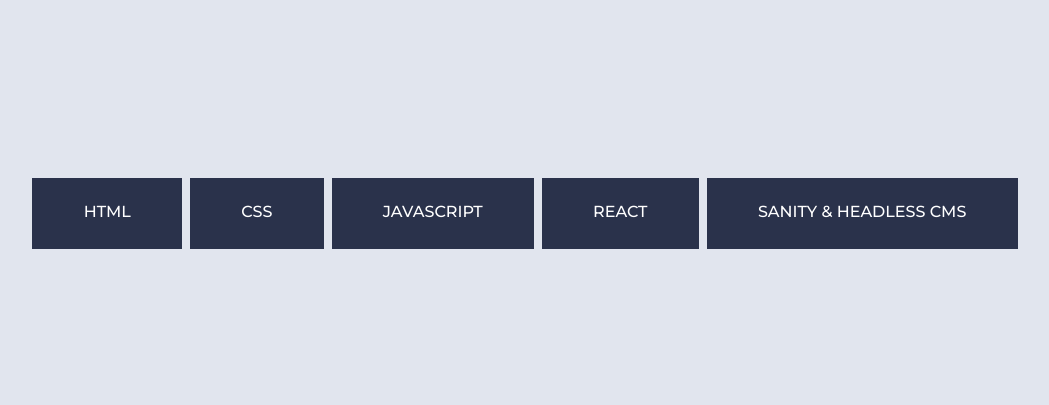
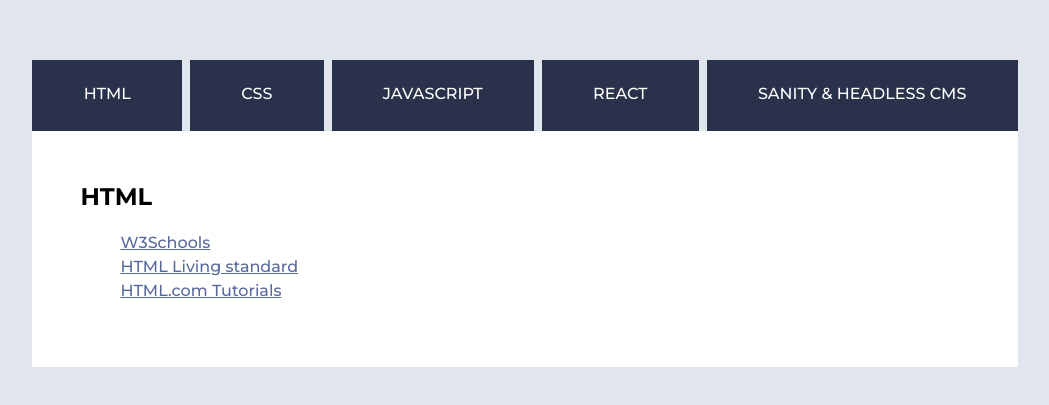
Before and after one commit to nikolaiols/uin25ak2_resourceapp_nikolaiols, a React (Vite) app in the folder arbeidskrav_2/: page / in a window 1280 px wide. Shown: the part 187-592 px from the top of the page, without its empty margins (115-1164 px from the left). Built offline with nearby package versions, Linux system fonts and the light colour scheme.

Commit message:
ordnet så den starter på html siden

```diff
--- a/arbeidskrav_2/src/App.jsx
+++ b/arbeidskrav_2/src/App.jsx
@@ -15,6 +15,7 @@
     <Layout/>
 
   <Routes>
+    <Route index element={<Resources Category="html" />} />
     <Route path="/html" element={<Resources Category="html" />} />
     <Route path="/css" element={<Resources Category="css" />} />
     <Route path="/javascript" element={<Resources Category="javascript"/>} />
@@ -22,8 +23,6 @@
     <Route path="/sanity" element={<Resources Category="headless-cms"/>} />
   </Routes>
   </Router>
-
-
   </>
   );
 }
```
